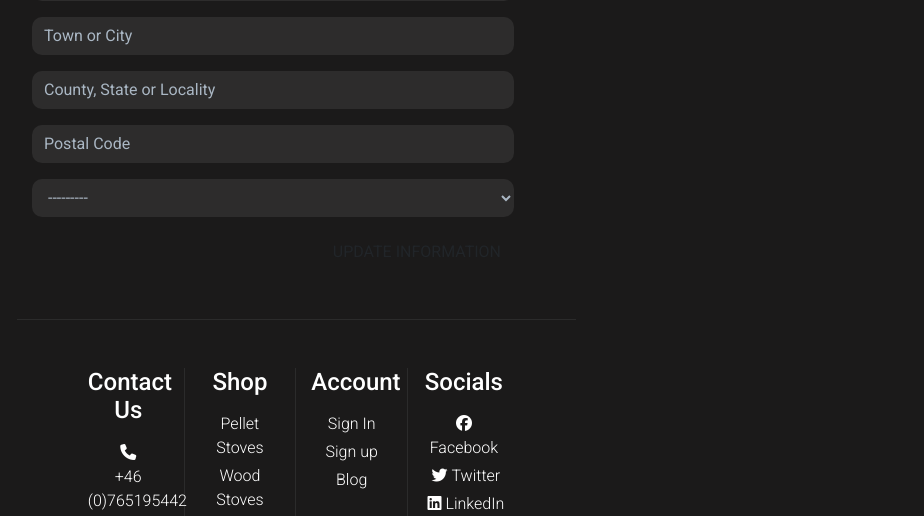
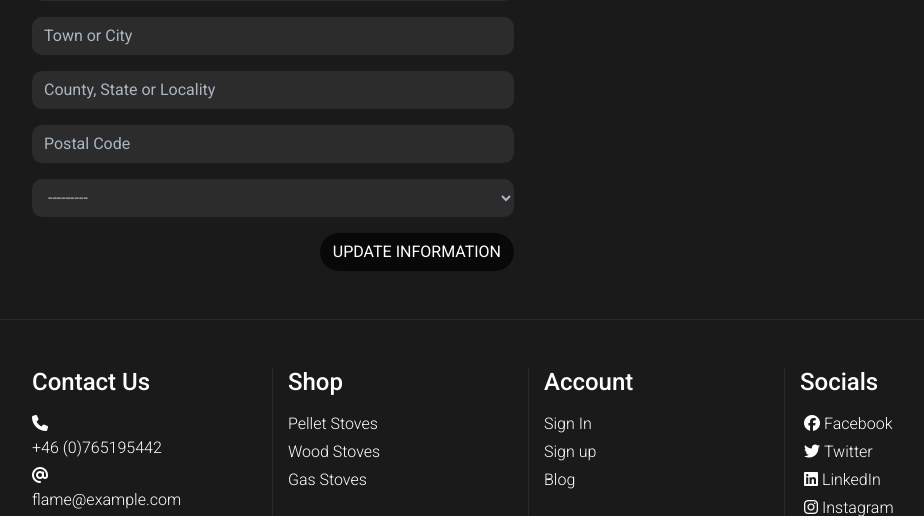
Before and after one commit to Hidnish/Milestone-Project-4-Flame, a Django app: page /profile/ in a window 1280 px wide. Shown: the part 522-1038 px from the top of the page, without its empty margins (111-1035 px from the left). Run offline with Django 3.2, Linux system fonts and the light colour scheme; the visitor is signed in with stand-in values (Sample User, id 1); data comes from the database, SQL or seed files in the repository; data that the repository does not hold is empty; some libraries are stand-ins or nearby versions; some web fonts are replaced.

Commit message:
Fix unclosed tags

```diff
--- a/profiles/templates/profiles/profile.html
+++ b/profiles/templates/profiles/profile.html
@@ -29,7 +29,7 @@
             <form action="{% url 'profile' %}" method="POST" class="mt-3" id="profile-update-form">
                 {% csrf_token %}
                 {{ form|crispy }}
-                <button class="btn btn-black text-uppercase float-right">Update Information</button>
+                <button class="btn radius-20 bg-dark-07 text-white scale text-uppercase float-right">Update Information</button>
             </form>
         </div>
         <div class="col-12 col-lg-6">
@@ -48,8 +48,7 @@
                         {% for order in orders %}
                         <tr>
                             <td>
-                                    <a href="{% url 'order_history' order.order_number %}"
-                                    title="{{ order.order_number }}">
+                                <a href="{% url 'order_history' order.order_number %}" title="{{ order.order_number }}">
                                     {{ order.order_number|truncatechars:6 }}
                                 </a>
                             </td>
@@ -70,6 +69,8 @@
                 </table>
             </div>
         </div>
+    </div>
+</div>
 {% endblock %}
 
 {% block postload_js %}
```
Lines whose indentation alone changed are shown as unchanged.
